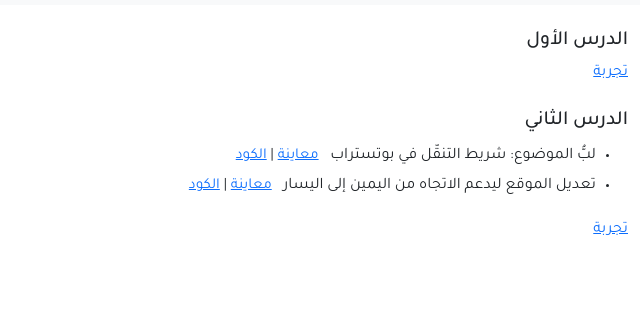
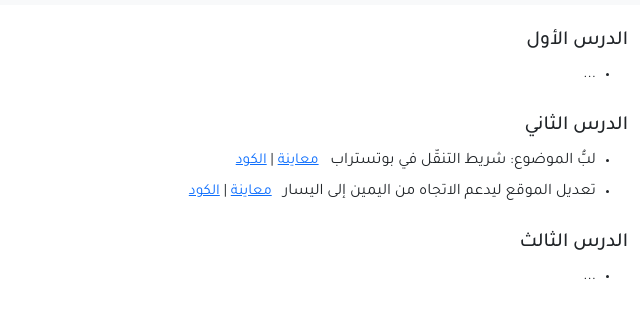
Before and after one commit to husam79/hsoub-bootstrap5, a plain HTML site: page index.html in a window 1280 px wide. Shown: the part 57-374 px from the top of the page, without its empty margins (640-1280 px from the left). Drawn offline with nearby package versions, Linux system fonts and the light colour scheme.

Commit message:
enhance page

```diff
--- a/index.html
+++ b/index.html
@@ -40,15 +40,29 @@
 
   <div class="container-fluid myclass">
     <h5>الدرس الأول</h5>
-    <a href="#">تجربة</a>
+    <ul>
+      <li>...</li>
+    </ul>
 
     <h5>الدرس الثاني</h5>
     <ul>
-      <li><span>لبُّ الموضوع: شريط التنقّل في بوتستراب</span>&nbsp;&nbsp;&nbsp;<span class="code-preview"><a href="../hsoub-bootstrap5/chapter02/navbar-essentials/index.html">معاينة</a> | <a href="https://github.com/husam79/hsoub-bootstrap5/tree/main/chapter02/navbar-essentials">الكود</a></span></li>
-      <li> تعديل الموقع ليدعم الاتجاه من اليمين إلى اليسار&nbsp;&nbsp;&nbsp;<span class="code-preview"><a href="../hsoub-bootstrap5/chapter02/navbar-essentials-rtl/index.html">معاينة</a> | <a href="https://github.com/husam79/hsoub-bootstrap5/tree/main/chapter02/navbar-essentials-rtl">الكود</a></span></li>
+      <li><span>لبُّ الموضوع: شريط التنقّل في بوتستراب</span>&nbsp;&nbsp;&nbsp;<span class="code-preview"><a
+            href="../hsoub-bootstrap5/chapter02/navbar-essentials/index.html">معاينة</a> | <a
+            href="https://github.com/husam79/hsoub-bootstrap5/tree/main/chapter02/navbar-essentials">الكود</a></span>
+      </li>
+      <li><span>تعديل الموقع ليدعم الاتجاه من اليمين إلى اليسار</span>&nbsp;&nbsp;&nbsp;<span class="code-preview"><a
+            href="../hsoub-bootstrap5/chapter02/navbar-essentials-rtl/index.html">معاينة</a> | <a
+            href="https://github.com/husam79/hsoub-bootstrap5/tree/main/chapter02/navbar-essentials-rtl">الكود</a></span>
+      </li>
     </ul>
-    <a href="#">تجربة</a>
+
+    <h5>الدرس الثالث</h5>
+    <ul>
+      <li>...</li>
+    </ul>
+
   </div>
+
 
 
   <script src="https://cdn.jsdelivr.net/npm/bootstrap@5.0.2/dist/js/bootstrap.bundle.min.js"
```
